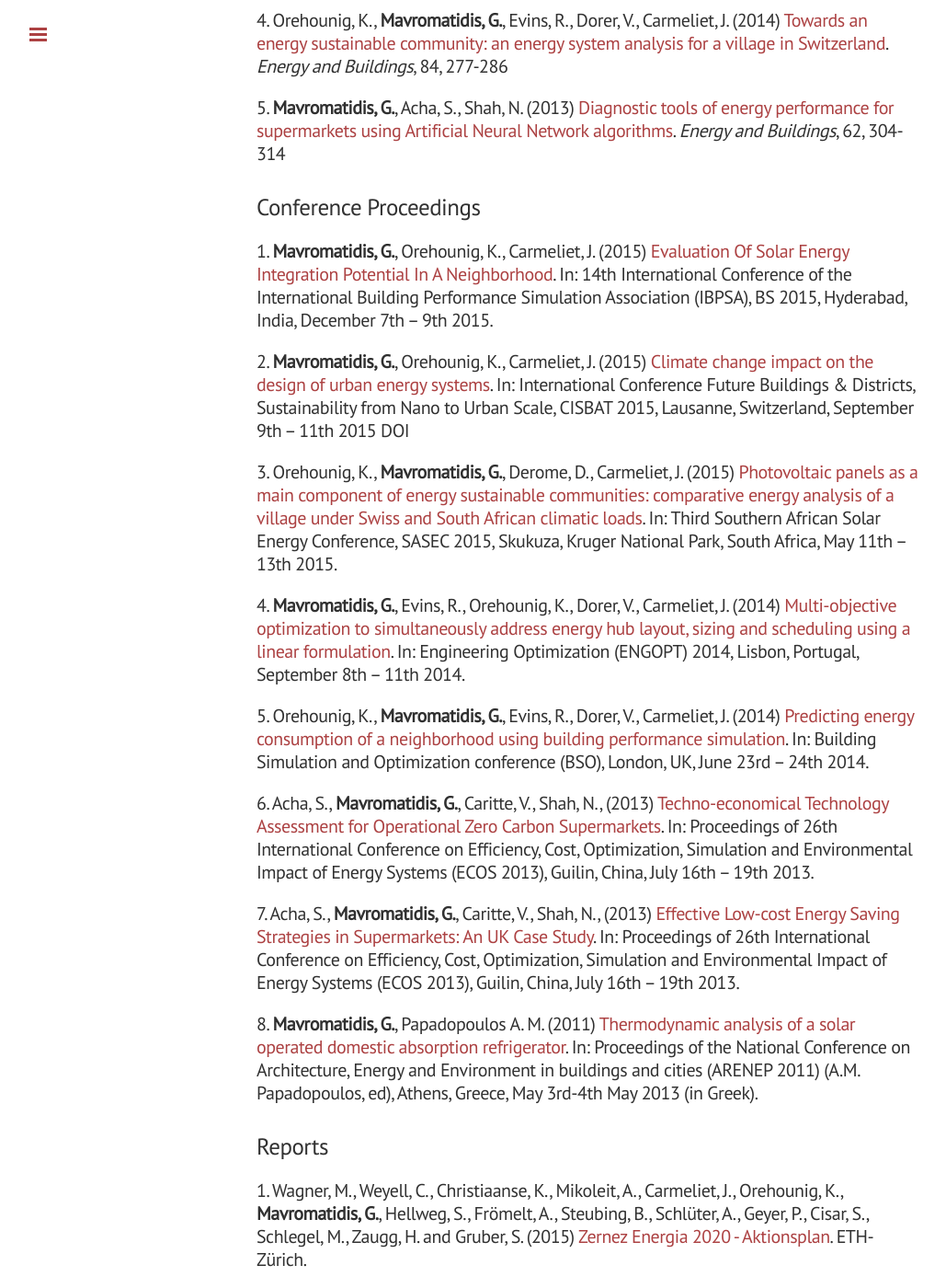
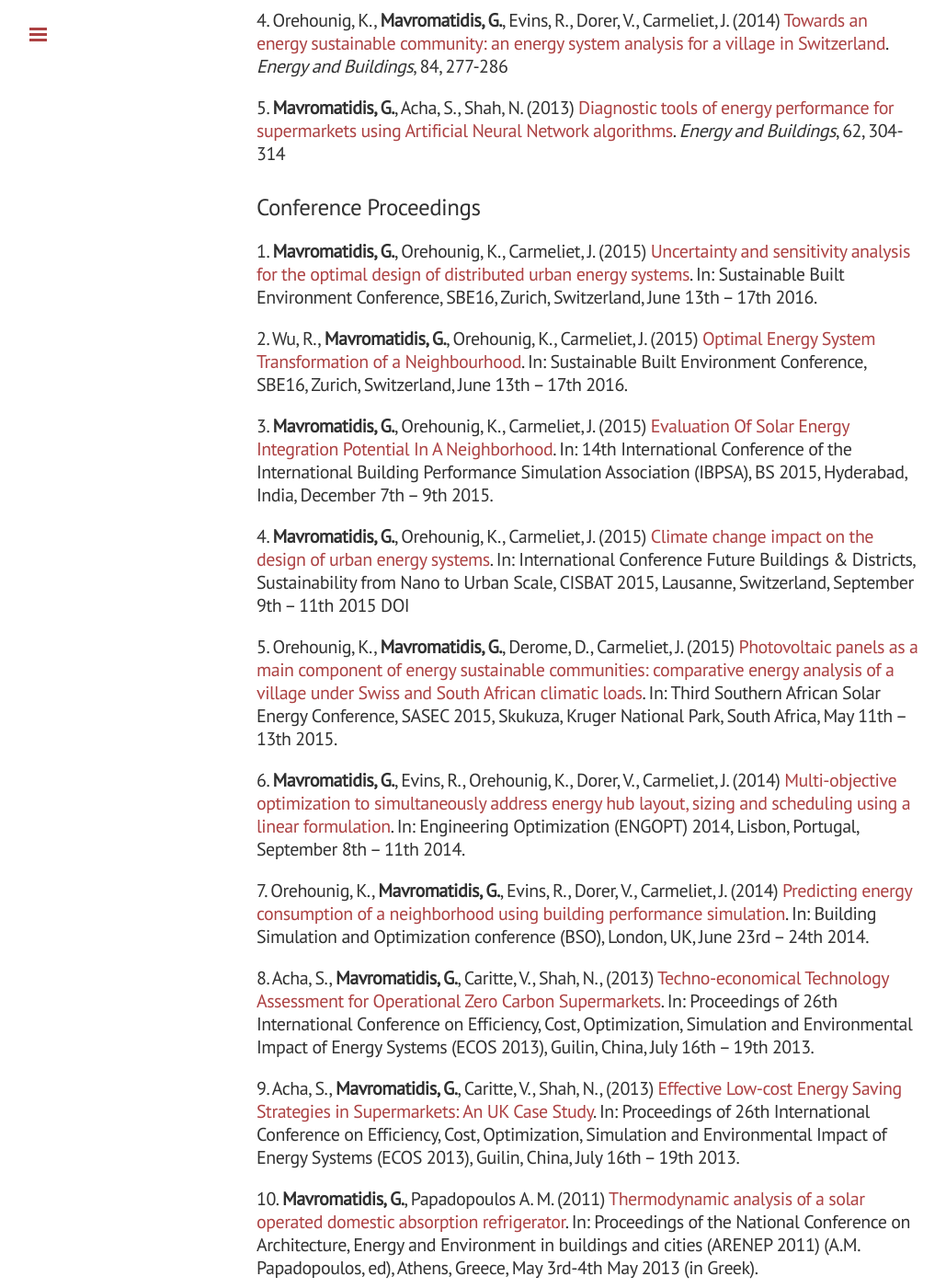
Before and after one commit to gmavrom33/gmavrom.github.io, a Jekyll site: the page built from publications.md, in a window 1280 px wide and 1400 px high, scrolled down 514 px. Shown: the whole window at 92% size, without its empty margins (1-1030 px from the left). Built offline with Jekyll 4.4.1, drawn with Linux system fonts in a browser that asks for light colours; nearby versions of some CDN libraries.

Commit message:
Update publications.md

```diff
--- a/publications.md
+++ b/publications.md
@@ -18,21 +18,26 @@ title: Publications
 ### Conference Proceedings
 
 
-##### 1.	**Mavromatidis, G.**, Orehounig, K., Carmeliet, J. (2015) [Evaluation Of Solar Energy Integration Potential In A Neighborhood](http://www.ibpsa.org/proceedings/BS2015/p2599.pdf){:target="_blank"}. In: 14th International Conference of the International Building Performance Simulation Association (IBPSA), BS 2015, Hyderabad, India, December 7th – 9th 2015.
+##### 1.	**Mavromatidis, G.**, Orehounig, K., Carmeliet, J. (2015) [Uncertainty and sensitivity analysis for the optimal design of distributed urban energy systems](){:target="_blank"}. In: Sustainable Built Environment Conference, SBE16, Zurich, Switzerland, June 13th – 17th 2016.
 
-##### 2.	**Mavromatidis, G.**, Orehounig, K., Carmeliet, J. (2015) [Climate change impact on the design of urban energy systems](http://dx.doi.org/10.5075/epfl-cisbat2015-853-858){:target="_blank"}. In: International Conference Future Buildings & Districts, Sustainability from Nano to Urban Scale, CISBAT 2015, Lausanne, Switzerland, September 9th – 11th 2015 DOI
+##### 2.	Wu, R., **Mavromatidis, G.**, Orehounig, K., Carmeliet, J. (2015) [Optimal Energy System Transformation of a Neighbourhood](){:target="_blank"}. In: Sustainable Built Environment Conference, SBE16, Zurich, Switzerland, June 13th – 17th 2016.
 
-##### 3.	Orehounig, K., **Mavromatidis, G.**, Derome, D., Carmeliet, J. (2015) [Photovoltaic panels as a main component of energy sustainable communities: comparative energy analysis of a village under Swiss and South African climatic loads](http://repository.up.ac.za/handle/2263/49577){:target="_blank"}. In: Third Southern African Solar Energy Conference, SASEC 2015, Skukuza, Kruger National Park, South Africa, May 11th – 13th 2015.
+##### 3.	**Mavromatidis, G.**, Orehounig, K., Carmeliet, J. (2015) [Evaluation Of Solar Energy Integration Potential In A Neighborhood](http://www.ibpsa.org/proceedings/BS2015/p2599.pdf){:target="_blank"}. In: 14th International Conference of the International Building Performance Simulation Association (IBPSA), BS 2015, Hyderabad, India, December 7th – 9th 2015.
 
-##### 4.	**Mavromatidis, G.**, Evins, R., Orehounig, K., Dorer, V., Carmeliet, J. (2014) [Multi-objective optimization to simultaneously address energy hub layout, sizing and scheduling using a linear formulation](http://www.crcnetbase.com/doi/abs/10.1201/b17488-108){:target="_blank"}. In: Engineering Optimization (ENGOPT) 2014, Lisbon, Portugal, September 8th – 11th 2014.
+##### 4.	**Mavromatidis, G.**, Orehounig, K., Carmeliet, J. (2015) [Climate change impact on the design of urban energy systems](http://dx.doi.org/10.5075/epfl-cisbat2015-853-858){:target="_blank"}. In: International Conference Future Buildings & Districts, Sustainability from Nano to Urban Scale, CISBAT 2015, Lausanne, Switzerland, September 9th – 11th 2015 DOI
 
-##### 5.	Orehounig, K., **Mavromatidis, G.**, Evins, R., Dorer, V., Carmeliet, J. (2014) [Predicting energy consumption of a neighborhood using building performance simulation](). In: Building Simulation and Optimization conference (BSO), London, UK, June 23rd – 24th 2014.
 
-##### 6.	Acha, S., **Mavromatidis, G.**, Caritte, V., Shah, N., (2013) [Techno-economical Technology Assessment for Operational Zero Carbon Supermarkets](). In: Proceedings of 26th International Conference on Efficiency, Cost, Optimization, Simulation and Environmental Impact of Energy Systems (ECOS 2013), Guilin, China, July 16th – 19th 2013.
+##### 5.	Orehounig, K., **Mavromatidis, G.**, Derome, D., Carmeliet, J. (2015) [Photovoltaic panels as a main component of energy sustainable communities: comparative energy analysis of a village under Swiss and South African climatic loads](http://repository.up.ac.za/handle/2263/49577){:target="_blank"}. In: Third Southern African Solar Energy Conference, SASEC 2015, Skukuza, Kruger National Park, South Africa, May 11th – 13th 2015.
 
-##### 7.	Acha, S., **Mavromatidis, G.**, Caritte, V., Shah, N., (2013) [Effective Low-cost Energy Saving Strategies in Supermarkets: An UK Case Study](). In: Proceedings of 26th International Conference on Efficiency, Cost, Optimization, Simulation and Environmental Impact of Energy Systems (ECOS 2013), Guilin, China, July 16th – 19th 2013.
+##### 6.	**Mavromatidis, G.**, Evins, R., Orehounig, K., Dorer, V., Carmeliet, J. (2014) [Multi-objective optimization to simultaneously address energy hub layout, sizing and scheduling using a linear formulation](http://www.crcnetbase.com/doi/abs/10.1201/b17488-108){:target="_blank"}. In: Engineering Optimization (ENGOPT) 2014, Lisbon, Portugal, September 8th – 11th 2014.
 
-##### 8.	**Mavromatidis, G.**, Papadopoulos A. M. (2011) [Thermodynamic analysis of a solar operated domestic absorption refrigerator](). In: Proceedings of the National Conference on Architecture, Energy and Environment in buildings and cities (ARENEP 2011) (A.M. Papadopoulos, ed), Athens, Greece, May 3rd-4th May 2013 (in Greek).
+##### 7.	Orehounig, K., **Mavromatidis, G.**, Evins, R., Dorer, V., Carmeliet, J. (2014) [Predicting energy consumption of a neighborhood using building performance simulation](). In: Building Simulation and Optimization conference (BSO), London, UK, June 23rd – 24th 2014.
+
+##### 8.	Acha, S., **Mavromatidis, G.**, Caritte, V., Shah, N., (2013) [Techno-economical Technology Assessment for Operational Zero Carbon Supermarkets](). In: Proceedings of 26th International Conference on Efficiency, Cost, Optimization, Simulation and Environmental Impact of Energy Systems (ECOS 2013), Guilin, China, July 16th – 19th 2013.
+
+##### 9.	Acha, S., **Mavromatidis, G.**, Caritte, V., Shah, N., (2013) [Effective Low-cost Energy Saving Strategies in Supermarkets: An UK Case Study](). In: Proceedings of 26th International Conference on Efficiency, Cost, Optimization, Simulation and Environmental Impact of Energy Systems (ECOS 2013), Guilin, China, July 16th – 19th 2013.
+
+##### 10.	**Mavromatidis, G.**, Papadopoulos A. M. (2011) [Thermodynamic analysis of a solar operated domestic absorption refrigerator](). In: Proceedings of the National Conference on Architecture, Energy and Environment in buildings and cities (ARENEP 2011) (A.M. Papadopoulos, ed), Athens, Greece, May 3rd-4th May 2013 (in Greek).
 
 ### Reports
 
```
